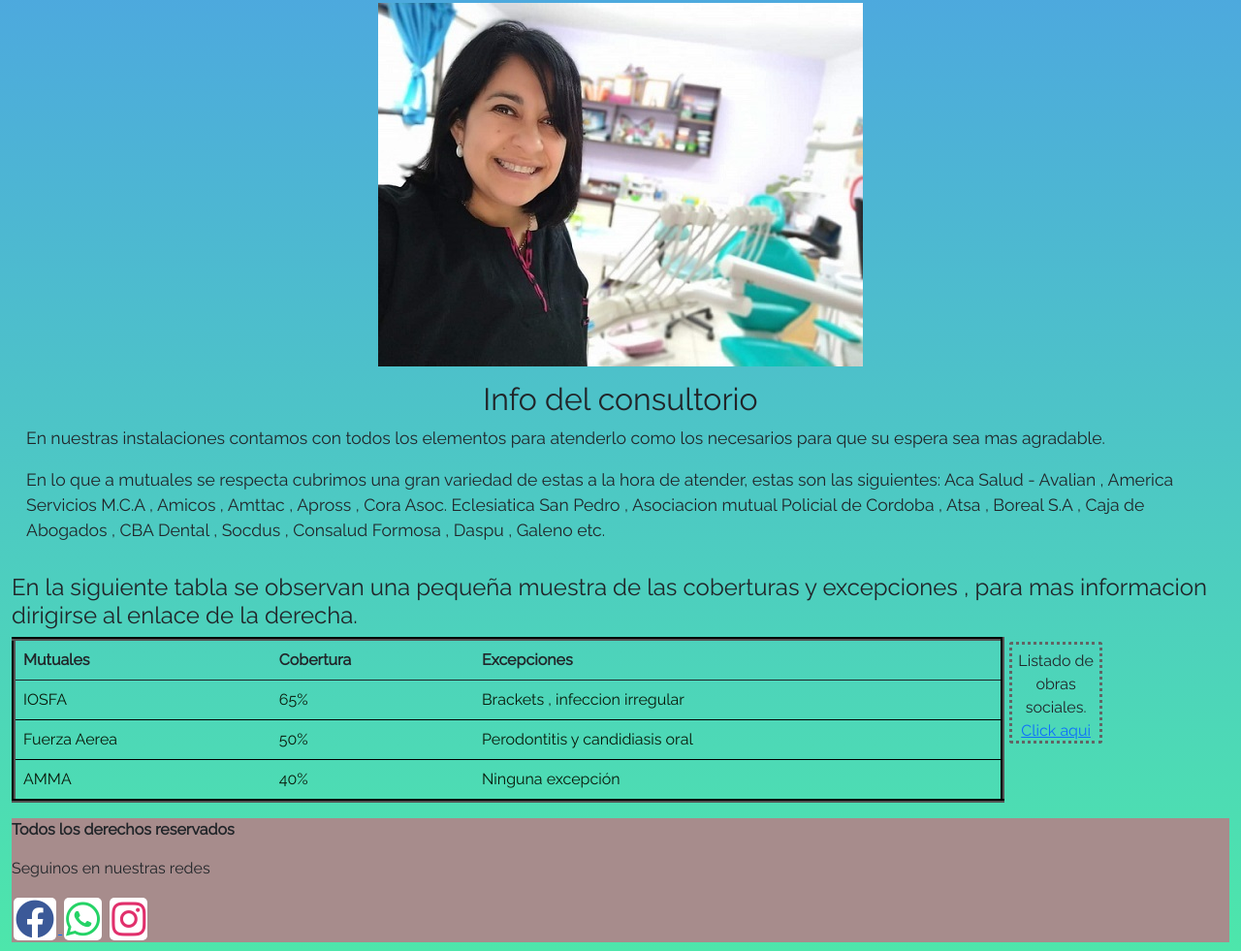
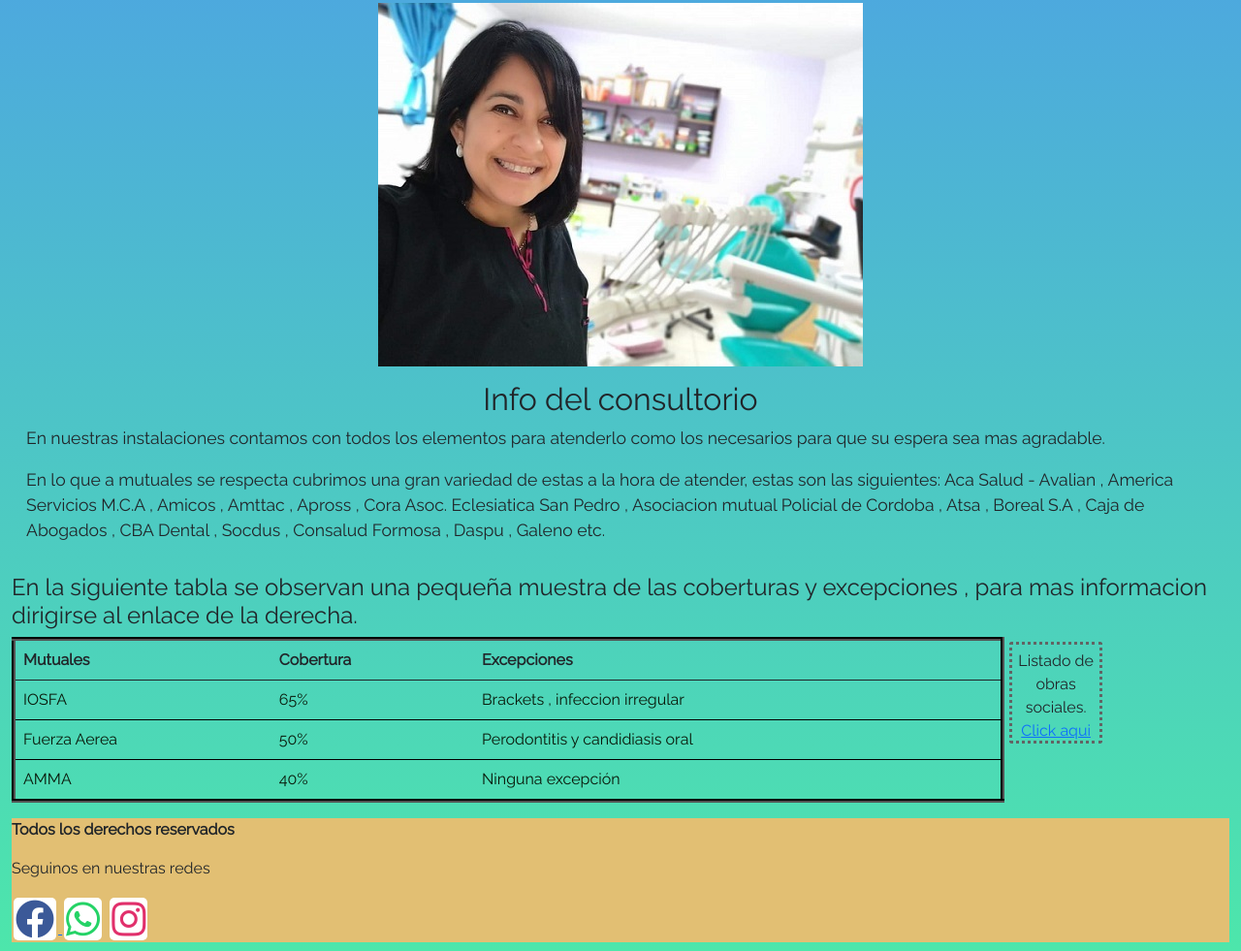
Before and after one commit to TomasBruera/Mi_Pagina_Web, a website: page index.html in a window 1280 px wide. Shown: the part 356-1337 px from the top of the page at 97% size. Drawn offline with nearby package versions, Linux system fonts and the light colour scheme.

Commit message:
agregueWsp

```diff
--- a/EstiloCompleto13.css
+++ b/EstiloCompleto13.css
@@ -53,8 +53,7 @@ textarea {
 .Footer {
     position :relative;
     width: 100%;
-
-    background-color: rgb(167, 140, 140);
+    background-color: rgb(226, 191, 115);
 }
 
 .menu li {
--- a/index.html
+++ b/index.html
@@ -111,7 +111,7 @@
         <a href="https://www.facebook.com/Consultorio-Odontológico-Od-Natalia-Maizon-171272313007248/?ref=page_internal">
             <i  class="fab fa-facebook , iconoFB bordeSocial--Otros"></i>
         </a>
-        <i class="fab fa-whatsapp iconoWS bordeSocial--Otros"></i>
+        <a href="https://wa.link/3z8adf"><i class="fab fa-whatsapp , iconoWS bordeSocial--Otros"></i></a>
         <i class="fab fa-instagram  iconoIG bordeSocial--Otros"></i>
     </footer>
 
```
Also changed, not shown: contacto.html (+1 -1 lines), sobre nosotros.html (+2 -3 lines).
